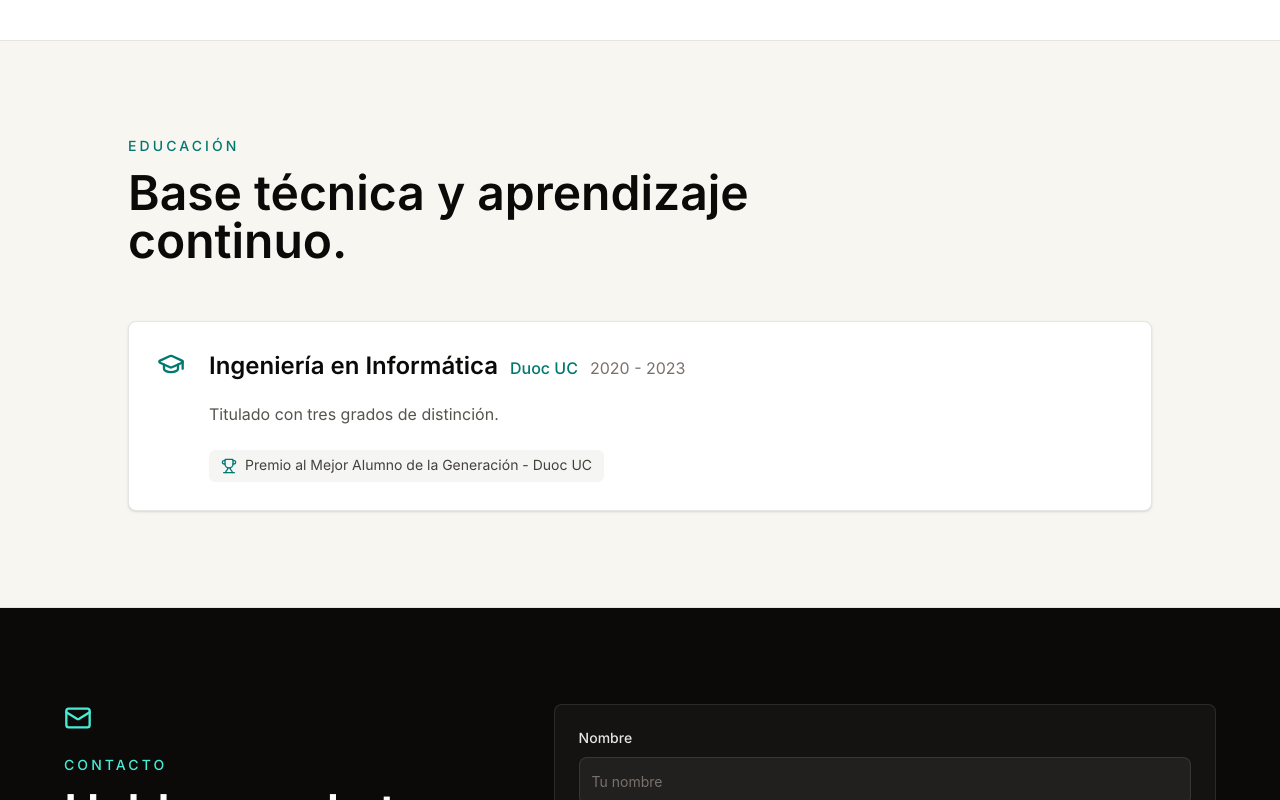
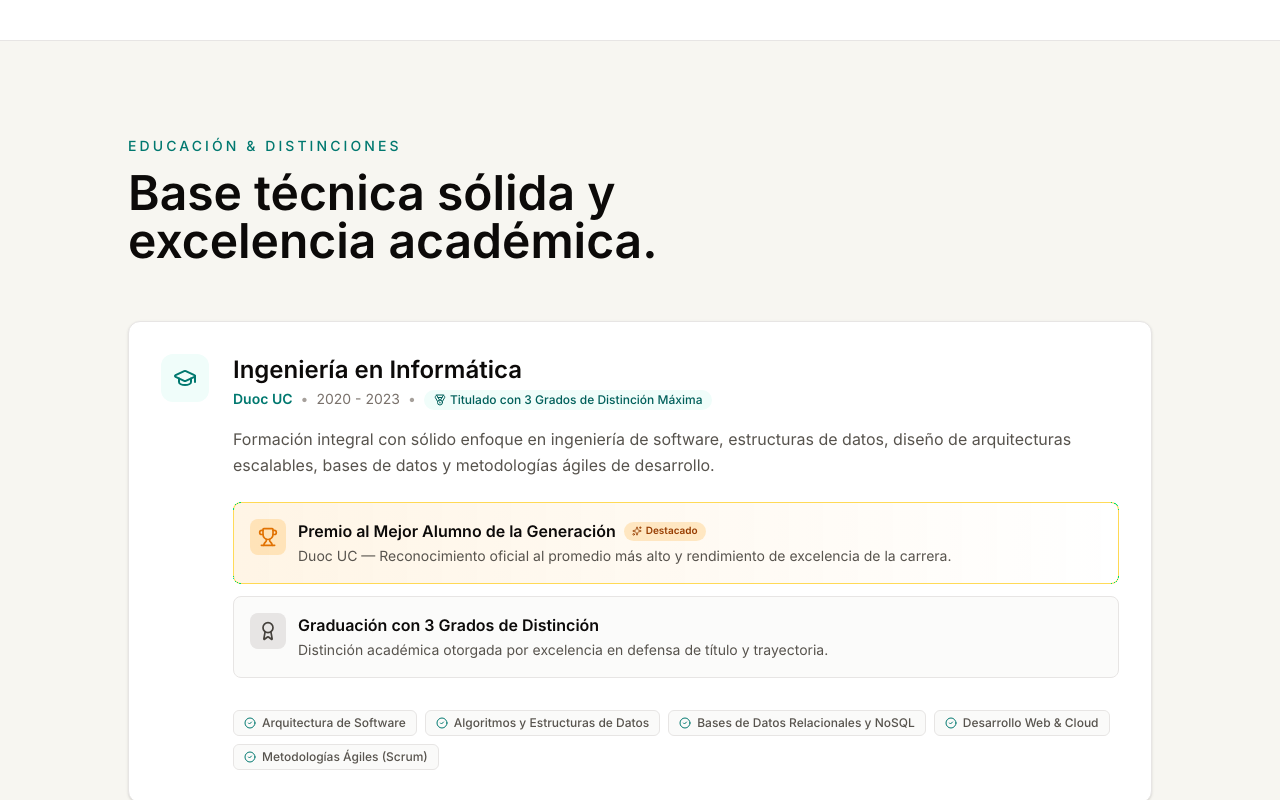
Before and after one commit to clopez9518/next-my-portfolio, a Next.js app: page / in a window 1280 px wide. Shown: the part 4660-5460 px from the top of the page. Built offline with nearby package versions, Linux system fonts and the light colour scheme.

Commit message:
feat(education): highlight Best Student award and triple distinction honors

```diff
--- a/app/components/Education.tsx
+++ b/app/components/Education.tsx
@@ -1,15 +1,35 @@
 "use client";
 
 import { motion } from "motion/react";
-import { GraduationCap, Trophy } from "lucide-react";
+import { Award, CheckCircle2, GraduationCap, Medal, Sparkles, Trophy } from "lucide-react";
 
 const education = [
     {
         degree: "Ingeniería en Informática",
         institution: "Duoc UC",
         period: "2020 - 2023",
-        description: "Titulado con tres grados de distinción.",
-        achievements: ["Premio al Mejor Alumno de la Generación - Duoc UC"],
+        status: "Titulado con 3 Grados de Distinción Máxima",
+        description:
+            "Formación integral con sólido enfoque en ingeniería de software, estructuras de datos, diseño de arquitecturas escalables, bases de datos y metodologías ágiles de desarrollo.",
+        awards: [
+            {
+                title: "Premio al Mejor Alumno de la Generación",
+                subtitle: "Duoc UC — Reconocimiento oficial al promedio más alto y rendimiento de excelencia de la carrera.",
+                featured: true,
+            },
+            {
+                title: "Graduación con 3 Grados de Distinción",
+                subtitle: "Distinción académica otorgada por excelencia en defensa de título y trayectoria.",
+                featured: false,
+            },
+        ],
+        competencies: [
+            "Arquitectura de Software",
+            "Algoritmos y Estructuras de Datos",
+            "Bases de Datos Relacionales y NoSQL",
+            "Desarrollo Web & Cloud",
+            "Metodologías Ágiles (Scrum)",
+        ],
     },
 ];
 
@@ -24,9 +44,9 @@ export function Education() {
                     transition={{ duration: 0.6 }}
                     className="mb-14 max-w-2xl"
                 >
-                    <p className="mb-3 text-sm font-medium uppercase tracking-[0.22em] text-teal-700 dark:text-teal-400">Educación</p>
+                    <p className="mb-3 text-sm font-medium uppercase tracking-[0.22em] text-teal-700 dark:text-teal-400">Educación & Distinciones</p>
                     <h2 className="text-4xl font-semibold tracking-normal text-stone-950 dark:text-stone-50 md:text-5xl">
-                        Base técnica y aprendizaje continuo.
+                        Base técnica sólida y excelencia académica.
                     </h2>
                 </motion.div>
 
@@ -37,29 +57,87 @@ export function Education() {
                         whileInView={{ opacity: 1, y: 0 }}
                         viewport={{ once: true }}
                         transition={{ duration: 0.6, delay: index * 0.08 }}
-                        className="rounded-lg border border-stone-200 bg-white p-7 shadow-sm transition-colors dark:border-stone-800 dark:bg-stone-900"
+                        className="overflow-hidden rounded-xl border border-stone-200 bg-white p-7 shadow-sm transition-all duration-300 hover:shadow-md dark:border-stone-800 dark:bg-stone-900 md:p-8"
                     >
                         <div className="flex flex-col gap-6 md:flex-row md:items-start">
-                            <GraduationCap className="h-7 w-7 shrink-0 text-teal-700 dark:text-teal-400" />
+                            <div className="flex h-12 w-12 shrink-0 items-center justify-center rounded-xl bg-teal-50 text-teal-700 dark:bg-teal-950/60 dark:text-teal-400">
+                                <GraduationCap className="h-6 w-6" />
+                            </div>
+
                             <div className="flex-1">
-                                <div className="flex flex-wrap items-baseline gap-x-3 gap-y-2">
-                                    <h3 className="text-2xl font-semibold text-stone-950 dark:text-stone-50">
-                                        {edu.degree}
-                                    </h3>
-                                    <span className="font-medium text-teal-700 dark:text-teal-400">{edu.institution}</span>
-                                    <span className="text-stone-500 dark:text-stone-400">{edu.period}</span>
+                                <div className="flex flex-wrap items-baseline justify-between gap-x-4 gap-y-2">
+                                    <div>
+                                        <h3 className="text-2xl font-semibold text-stone-950 dark:text-stone-50">
+                                            {edu.degree}
+                                        </h3>
+                                        <div className="mt-1 flex flex-wrap items-center gap-2 text-sm">
+                                            <span className="font-semibold text-teal-700 dark:text-teal-400">{edu.institution}</span>
+                                            <span className="text-stone-400">•</span>
+                                            <span className="text-stone-500 dark:text-stone-400">{edu.period}</span>
+                                            <span className="text-stone-400">•</span>
+                                            <span className="inline-flex items-center gap-1 rounded-full bg-teal-50 px-2.5 py-0.5 text-xs font-medium text-teal-800 dark:bg-teal-950/70 dark:text-teal-300">
+                                                <Medal className="h-3 w-3" />
+                                                {edu.status}
+                                            </span>
+                                        </div>
+                                    </div>
                                 </div>
-                                <p className="mt-4 leading-8 text-stone-600 dark:text-stone-300">
+
+                                <p className="mt-4 leading-relaxed text-stone-600 dark:text-stone-300">
                                     {edu.description}
                                 </p>
-                                <div className="mt-5 flex flex-wrap gap-2">
-                                    {edu.achievements.map((achievement) => (
+
+                                {/* Tarjeta Destacada de Reconocimiento */}
+                                <div className="mt-6 space-y-3">
+                                    {edu.awards.map((award) => (
+                                        <div
+                                            key={award.title}
+                                            className={`relative overflow-hidden rounded-lg border p-4 transition-colors ${
+                                                award.featured
+                                                    ? "border-amber-300/80 bg-gradient-to-r from-amber-500/10 via-amber-500/5 to-transparent dark:border-amber-500/40 dark:bg-amber-950/20"
+                                                    : "border-stone-200 bg-stone-50/80 dark:border-stone-800 dark:bg-stone-800/50"
+                                            }`}
+                                        >
+                                            <div className="flex items-start gap-3">
+                                                {award.featured ? (
+                                                    <div className="flex h-9 w-9 shrink-0 items-center justify-center rounded-lg bg-amber-500/20 text-amber-600 dark:text-amber-400">
+                                                        <Trophy className="h-5 w-5" />
+                                                    </div>
+                                                ) : (
+                                                    <div className="flex h-9 w-9 shrink-0 items-center justify-center rounded-lg bg-stone-200 text-stone-700 dark:bg-stone-800 dark:text-stone-300">
+                                                        <Award className="h-5 w-5" />
+                                                    </div>
+                                                )}
+                                                <div>
+                                                    <div className="flex items-center gap-2">
+                                                        <h4 className="font-semibold text-stone-950 dark:text-stone-100">
+                                                            {award.title}
+                                                        </h4>
+                                                        {award.featured && (
+                                                            <span className="inline-flex items-center gap-1 rounded-full bg-amber-500/20 px-2 py-0.5 text-[10px] font-semibold text-amber-800 dark:text-amber-300">
+                                                                <Sparkles className="h-2.5 w-2.5" />
+                                                                Destacado
+                                                            </span>
+                                                        )}
+                                                    </div>
+                                                    <p className="mt-1 text-sm text-stone-600 dark:text-stone-400">
+                                                        {award.subtitle}
+                                                    </p>
+                                                </div>
+                                            </div>
+                                        </div>
+                                    ))}
+                                </div>
+
+                                {/* Chips de Competencias Académicas */}
+                                <div className="mt-6 flex flex-wrap gap-2 pt-2">
+                                    {edu.competencies.map((comp) => (
                                         <span
-                                            key={achievement}
-                                            className="inline-flex items-center gap-2 rounded-md bg-stone-100 px-3 py-1.5 text-sm text-stone-700 transition-colors dark:bg-stone-800 dark:text-stone-200"
+                                            key={comp}
+                                            className="inline-flex items-center gap-1.5 rounded-md border border-stone-200 bg-stone-50 px-2.5 py-1 text-xs font-medium text-stone-600 transition-colors dark:border-stone-700/60 dark:bg-stone-800/80 dark:text-stone-300"
                                         >
-                                            <Trophy className="h-4 w-4 text-teal-700 dark:text-teal-400" />
-                                            {achievement}
+                                            <CheckCircle2 className="h-3 w-3 text-teal-700 dark:text-teal-400" />
+                                            {comp}
                                         </span>
                                     ))}
                                 </div>
```
